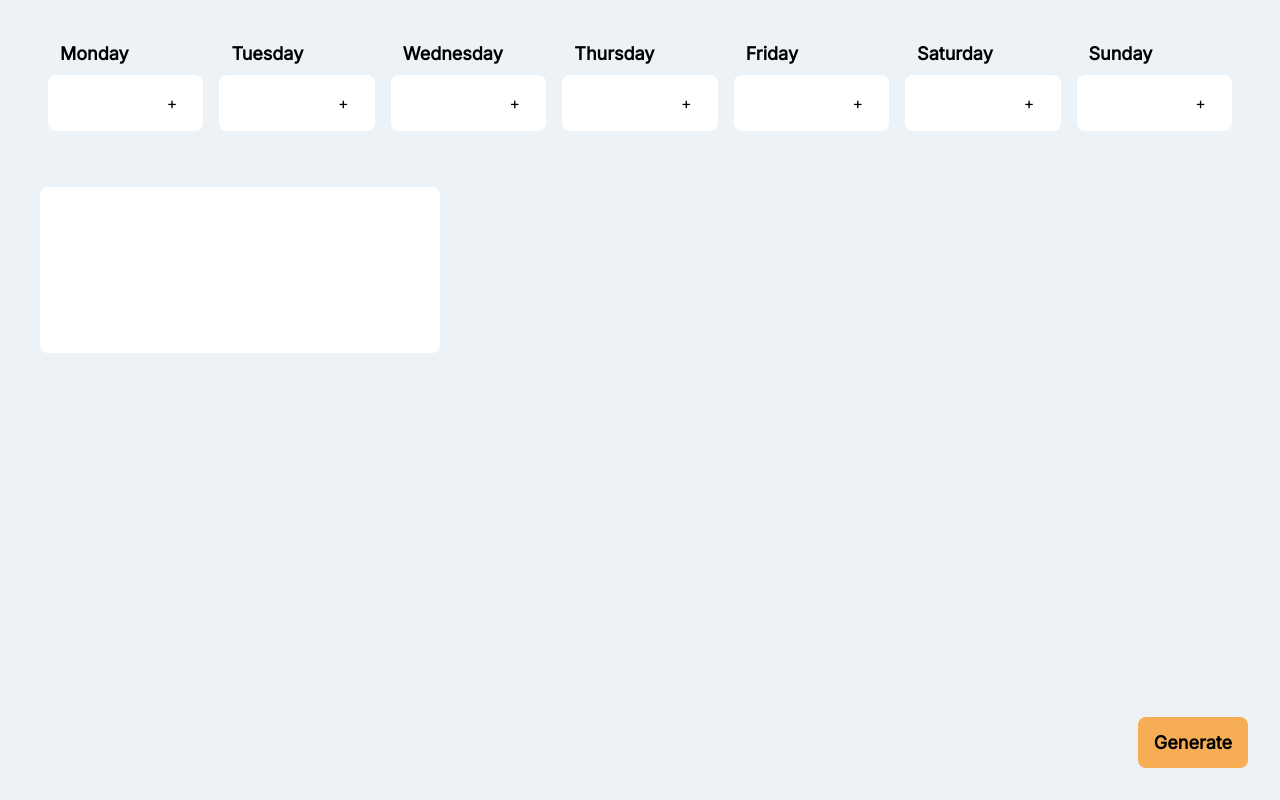
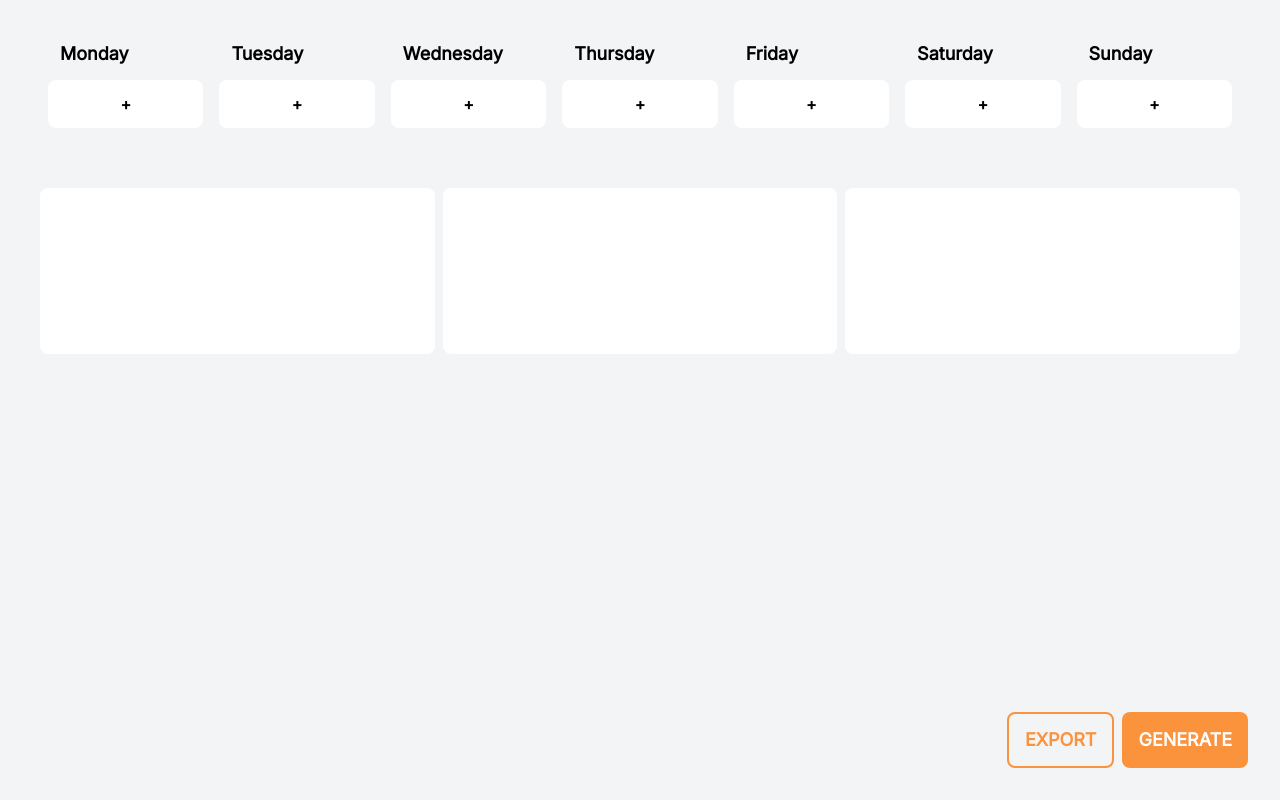
Before and after one commit to keezeden/work, a React (Vite) app: page / in a window 1280 px wide. Built offline with nearby package versions, Linux system fonts and the light colour scheme.

Commit message:
Multiple charts and export

```diff
--- a/package.json
+++ b/package.json
@@ -14,7 +14,7 @@
   "devDependencies": {
     "@vitejs/plugin-react": "^1.3.2",
     "env-cmd": "^10.1.0",
-    "tailwindcss": "^1.6.2",
+    "tailwindcss": "^3.1.8",
     "vite": "^2.9.8",
     "vite-plugin-pwa": "^0.12.0"
   },
--- a/postcss.config.js
+++ b/postcss.config.js
@@ -1,6 +1,5 @@
 module.exports = {
   plugins: {
-    tailwindcss: {},
-    autoprefixer: {}
+    tailwindcss: {}
   }
 };
--- a/src/components/column/index.jsx
+++ b/src/components/column/index.jsx
@@ -1,24 +1,27 @@
-import React, { useState } from 'react';
+import React from 'react';
 
-const Cell = ({ item }) => {
-  return <div className="bg-white capitalize">{item}</div>;
+const Cell = ({ item, index, editItem }) => {
+  return (
+    <input
+      className="w-full py-3 px-4 my-1 rounded-lg bg-white focus:outline-none"
+      type="text"
+      value={item}
+      onChange={e => editItem(e.currentTarget.value, index)}
+    />
+  );
 };
 
-const Column = ({ header, items, onAdd }) => {
-  const [newItem, setNewItem] = useState('');
+const Column = ({ header, items, editItem, addItem }) => {
   return (
-    <div className="flex flex-col m-2">
+    <div className="flex flex-col m-2 w-full">
       <h1 className="capitalize text-lg font-bold px-3 py-2">{header}</h1>
-      <div className="py-4 bg-white rounded-lg px-4">
-        {items.map(item => (
-          <Cell item={item} />
+      <div className="bg-gray-100 rounded-lg w-full">
+        {items.map((item, index) => (
+          <Cell item={item} index={index} editItem={editItem} />
         ))}
-        <div className="flex flex-row">
-          <input className="w-3/4" type="text" onChange={e => setNewItem(e.currentTarget.value)} />
-          <button className="w-1/4 bg-white" onClick={() => onAdd(newItem)}>
-            +
-          </button>
-        </div>
+        <button className="w-full font-bold py-3 px-4 my-1 rounded-lg bg-white focus:outline-none" onClick={addItem}>
+          +
+        </button>
       </div>
     </div>
   );
--- a/src/views/home/hook/index.js
+++ b/src/views/home/hook/index.js
@@ -12,8 +12,16 @@ const useHome = () => {
   const [saturdayItems, setSaturdayItems] = useState([]);
   const [sundayItems, setSundayItems] = useState([]);
 
-  const addItemToDay = itemsSetter => item => {
-    itemsSetter(items => [...items, item]);
+  const editItemOnDay = itemsSetter => (item, index) => {
+    itemsSetter(items => {
+      const updated = [...items];
+      updated.splice(index, 1, item);
+      return updated;
+    });
+  };
+
+  const addItemToDay = itemsSetter => () => {
+    itemsSetter(items => [...items, '']);
   };
 
   const allDayItems = [...mondayItems, ...tuesdayItems, ...wednesdayItems, ...thursdayItems, ...fridayItems, ...saturdayItems, ...sundayItems];
@@ -30,7 +38,7 @@ const useHome = () => {
     labels: labels,
     datasets: [
       {
-        label: 'My First dataset',
+        label: 'Workout Plan',
         backgroundColor: [
           'rgb(255, 99, 132)',
           'rgb(54, 162, 235)',
@@ -46,19 +54,58 @@ const useHome = () => {
     ]
   };
 
-  const chartConfig = {
+  const pieChartConfig = {
     type: 'doughnut',
     data: data,
     options: {}
   };
 
-  const makeChart = () => {
-    const itemsChart = new Chart(document.getElementById('chart'), chartConfig);
+  const barChartConfig = {
+    type: 'bar',
+    data: data,
+    options: {}
+  };
+
+  const lineChartConfig = {
+    type: 'line',
+    data: data,
+    options: {}
+  };
+
+  const generateChart = () => {
+    new Chart(document.getElementById('pie-chart'), pieChartConfig);
+    new Chart(document.getElementById('bar-chart'), barChartConfig);
+    new Chart(document.getElementById('another-chart'), lineChartConfig);
+  };
+
+  const exportWorkout = () => {
+    const downloadElement = document.createElement('a');
+    var dataBlob = new Blob(
+      [
+        JSON.stringify({
+          monday: mondayItems,
+          tuesday: tuesdayItems,
+          wednesday: wednesdayItems,
+          thursday: thursdayItems,
+          friday: fridayItems,
+          saturday: saturdayItems,
+          sunday: sundayItems
+        })
+      ],
+      {
+        type: 'application/json'
+      }
+    );
+    downloadElement.href = window.URL.createObjectURL(dataBlob);
+    downloadElement.download = 'Workout Plan';
+    downloadElement.click();
   };
 
   return {
-    makeChart,
+    exportWorkout,
+    generateChart,
     addItemToDay,
+    editItemOnDay,
     mondayItems,
     tuesdayItems,
     wednesdayItems,
--- a/src/views/home/index.jsx
+++ b/src/views/home/index.jsx
@@ -4,7 +4,9 @@ import { useHome } from './hook';
 
 const Home = () => {
   const {
-    makeChart,
+    exportWorkout,
+    generateChart,
+    editItemOnDay,
     addItemToDay,
     mondayItems,
     tuesdayItems,
@@ -23,23 +25,39 @@ const Home = () => {
   } = useHome();
 
   return (
-    <div className="w-screen h-screen bg-gray-200 py-6 px-10">
+    <div className="w-screen h-screen bg-gray-100 py-6 px-10">
       <div className="flex flex-row mb-12">
         <div className="w-full flex flex-row">
-          <Column header="monday" items={mondayItems} onAdd={addItemToDay(setMondayItems)} />
-          <Column header="tuesday" items={tuesdayItems} onAdd={addItemToDay(setTuesdayItems)} />
-          <Column header="wednesday" items={wednesdayItems} onAdd={addItemToDay(setWednesdayItems)} />
-          <Column header="thursday" items={thursdayItems} onAdd={addItemToDay(setThursdayItems)} />
-          <Column header="friday" items={fridayItems} onAdd={addItemToDay(setFridayItems)} />
-          <Column header="saturday" items={saturdayItems} onAdd={addItemToDay(setSaturdayItems)} />
-          <Column header="sunday" items={sundayItems} onAdd={addItemToDay(setSundayItems)} />
+          <Column header="monday" items={mondayItems} editItem={editItemOnDay(setMondayItems)} addItem={addItemToDay(setMondayItems)} />
+          <Column header="tuesday" items={tuesdayItems} editItem={editItemOnDay(setTuesdayItems)} addItem={addItemToDay(setTuesdayItems)} />
+          <Column header="wednesday" items={wednesdayItems} editItem={editItemOnDay(setWednesdayItems)} addItem={addItemToDay(setWednesdayItems)} />
+          <Column header="thursday" items={thursdayItems} editItem={editItemOnDay(setThursdayItems)} addItem={addItemToDay(setThursdayItems)} />
+          <Column header="friday" items={fridayItems} editItem={editItemOnDay(setFridayItems)} addItem={addItemToDay(setFridayItems)} />
+          <Column header="saturday" items={saturdayItems} editItem={editItemOnDay(setSaturdayItems)} addItem={addItemToDay(setSaturdayItems)} />
+          <Column header="sunday" items={sundayItems} editItem={editItemOnDay(setSundayItems)} addItem={addItemToDay(setSundayItems)} />
         </div>
-        <button className="font-bold text-lg bg-orange-400 rounded-lg px-4 py-3 absolute bottom-0 right-0 m-8 focus:outline-none" onClick={makeChart}>
-          Generate
-        </button>
+        <div className="flex absolute bottom-0 right-0 m-8 space-x-2">
+          <button
+            className="font-bold text-lg border-2 border-orange-400 text-orange-400 uppercase rounded-lg px-4 py-3 focus:outline-none"
+            onClick={exportWorkout}
+          >
+            Export
+          </button>
+          <button className="font-bold text-lg bg-orange-400 text-white uppercase rounded-lg px-4 py-3 focus:outline-none" onClick={generateChart}>
+            Generate
+          </button>
+        </div>
       </div>
-      <div className="w-1/3 bg-white rounded-lg px-4 py-2">
-        <canvas id="chart"></canvas>
+      <div className="flex w-full space-x-2">
+        <div className="w-1/3 bg-white rounded-lg px-4 py-2">
+          <canvas id="pie-chart"></canvas>
+        </div>
+        <div className="w-1/3 bg-white rounded-lg px-4 py-2">
+          <canvas id="bar-chart"></canvas>
+        </div>
+        <div className="w-1/3 bg-white rounded-lg px-4 py-2">
+          <canvas id="another-chart"></canvas>
+        </div>
       </div>
     </div>
   );
--- a/tailwind.config.js
+++ b/tailwind.config.js
@@ -1,7 +1,7 @@
 const defaultTheme = require('tailwindcss/defaultTheme');
 
 module.exports = {
-  content: ['./src/**/*.{html,js}'],
+  content: ['./src/**/*.{html,jsx}'],
   theme: {
     extend: {
       colors: {
```
Also changed, not shown: 1 other file (tests, documents, lock files or other folders).
